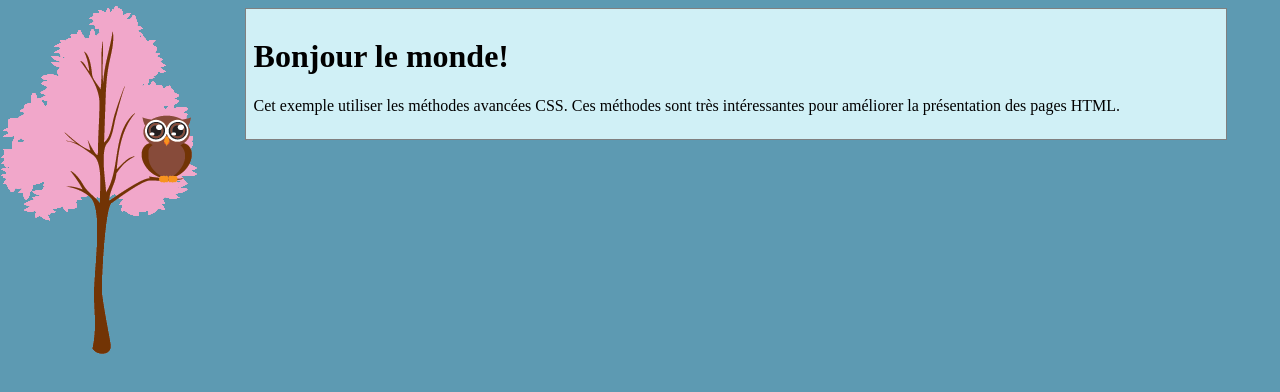
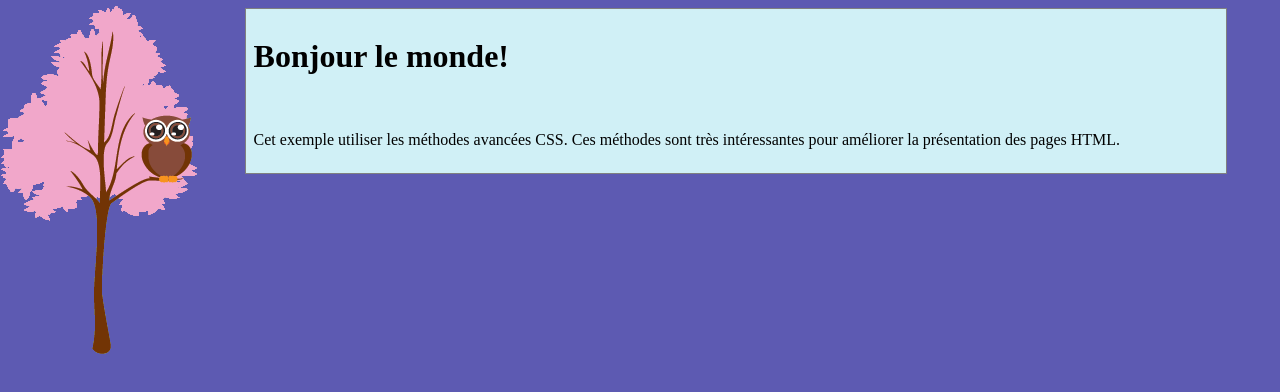
Before and after one commit to GuyTitt/Bible, a plain HTML site: page index1.html in a window 1280 px wide. Drawn offline with Linux system fonts and the light colour scheme.

Commit message:
modified:   .gitignore 	modified:   index.html 	modified:   index1.html

```diff
--- a/index1.html
+++ b/index1.html
@@ -4,7 +4,7 @@
 <style>
 body {
   margin-left: 200px;
-  background: #5d9ab2 url("img_tree.png") no-repeat top left;
+  background: #5d5ab2 url("img_tree.png") no-repeat top left;
 }
 
 .center_div {
@@ -21,7 +21,7 @@ body {
 <body>
 
 <div class="center_div">
-  <h1>Bonjour le monde!</h1>
+  <h1>Bonjour le monde!</h1><br>
   <p>Cet exemple utiliser les m&eacute;thodes avanc&eacute;es CSS. Ces m&eacute;thodes sont tr&egrave;s int&eacute;ressantes pour am&eacute;liorer la pr&eacute;sentation des pages HTML.</p>
 </div>
 
```
Also changed, not shown: index.html (+1 -0 lines), 1 other file.
